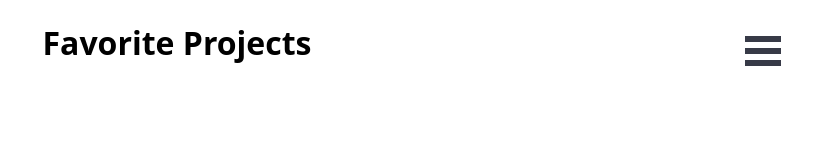
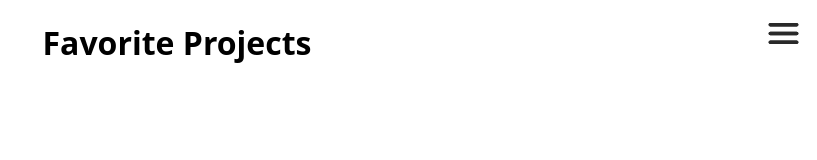
Before and after one commit to jana-scheidemann/DIY-App, a Next.js app: page /projects/favorites in a window 1280 px wide. Shown: the top 160 px of the page, without its empty margins (463-1280 px from the left). Built offline with nearby package versions, Linux system fonts and the light colour scheme.

Commit message:
Rewrite navigation component

```diff
--- a/components/Navigation.js
+++ b/components/Navigation.js
@@ -1,31 +1,84 @@
 import Link from "next/link";
-import Image from "next/image";
-import { slide as Menu } from "react-burger-menu";
+import NavigationMeuIcon from "../public/icons/icon-bruger-menu.svg";
+import NavigationMenuCloseIcon from "../public/icons/icon-cancel.svg";
+import styled from "styled-components";
+import { useState } from "react";
 
 export default function Navigation() {
+  const [isNavigationOpen, setIsNavigationOpen] = useState(false);
+
+  function toggleNavigation() {
+    setIsNavigationOpen(!isNavigationOpen);
+  }
+
   return (
-    <Menu
-      right
-      width={"60%"}
-      customCrossIcon={
-        <Image
-          width="30"
-          height="30"
-          src="/icons/icon-cancel.svg"
-          alt="close navigation menu"
-        />
-      }
-      crossButtonClassName={"bm-cross-button"}
-    >
-      <Link href="/" className="menu-item">
-        Homepage
-      </Link>
-      <Link href="/create" className="menu-item">
-        Create Project
-      </Link>
-      <Link href="/projects/favorites" className="menu-item">
-        Favorite Projects
-      </Link>
-    </Menu>
+    <>
+      {!isNavigationOpen && (
+        <StyledNavigationMenu onClick={toggleNavigation}>
+          <NavigationMeuIcon width={35} height={35} />
+        </StyledNavigationMenu>
+      )}
+
+      {isNavigationOpen && (
+        <StyledNavigationMenuBar>
+          <StyledNavigationMenu onClick={toggleNavigation}>
+            <NavigationMenuCloseIcon width={35} height={35} fill={"#b8b7ad"} />
+          </StyledNavigationMenu>
+          <StyledNavigationLink href="/" onClick={toggleNavigation}>
+            HomePage
+          </StyledNavigationLink>
+          <StyledNavigationLink href="/create" onClick={toggleNavigation}>
+            Create Project
+          </StyledNavigationLink>
+          <StyledNavigationLink
+            href="/projects/favorites"
+            onClick={toggleNavigation}
+          >
+            Favorite Projects
+          </StyledNavigationLink>
+        </StyledNavigationMenuBar>
+      )}
+    </>
   );
 }
+
+const StyledNavigationLink = styled(Link)`
+  color: #b8b7ad;
+  font-size: 2rem;
+  margin: 0.4rem;
+`;
+
+const StyledNavigationMenu = styled.div`
+  position: fixed;
+  top: 1rem;
+  right: 1rem;
+  cursor: pointer;
+`;
+
+const StyledNavigationMenuBar = styled.nav`
+  position: fixed;
+  top: 0;
+  right: 0;
+  width: 45%;
+  height: 100vh;
+  background-color: #373a47;
+  padding: 80px 0 0 40px;
+
+  transition-duration: 1.2s;
+  animation-duration: 1.2s;
+  animation-name: slideInRight;
+
+  @keyframes slideInRight {
+    from {
+      transform: translateX(100%);
+    }
+    to {
+      transform: translateX(0);
+    }
+  }
+
+  display: flex;
+  flex-direction: column;
+  align-items: flex-start;
+  justify-content: flex-start;
+`;
--- a/package.json
+++ b/package.json
@@ -14,7 +14,6 @@
     "eslint-config-next": "13.4.8",
     "next": "13.4.8",
     "react": "18.2.0",
-    "react-burger-menu": "^3.0.9",
     "react-dom": "18.2.0",
     "styled-components": "^6.0.2",
     "uid": "^2.0.2"
@@ -24,6 +23,7 @@
     "@testing-library/jest-dom": "^5.16.5",
     "@testing-library/react": "^14.0.0",
     "@testing-library/user-event": "^14.4.3",
+    "babel-plugin-inline-react-svg": "^2.0.2",
     "eslint-plugin-jest": "^27.2.2",
     "jest": "^29.6.0",
     "jest-environment-jsdom": "^29.6.0"
--- a/pages/_app.js
+++ b/pages/_app.js
@@ -33,13 +33,7 @@ export default function App({ Component, pageProps }) {
 
   return (
     <>
-      <div className="App" id="outer-container">
-        <Navigation
-          onAddProject={handleAddProject}
-          pageWrapId={"page-wrap"}
-          outerContainerId={"outer-container"}
-        />
-        <div id="page-wrap">
+      <Navigation onAddProject={handleAddProject} />
       <GlobalStyle />
       <Component
         {...pageProps}
@@ -49,8 +43,6 @@ export default function App({ Component, pageProps }) {
         onToggleFavorite={handleToggleFavorite}
         onEditProject={handleEditProject}
       />
-        </div>
-      </div>
     </>
   );
 }
```
Also changed, not shown: .babelrc (added), public/icons/icon-bruger-menu.svg (added). Lines whose indentation alone changed are shown as unchanged.
